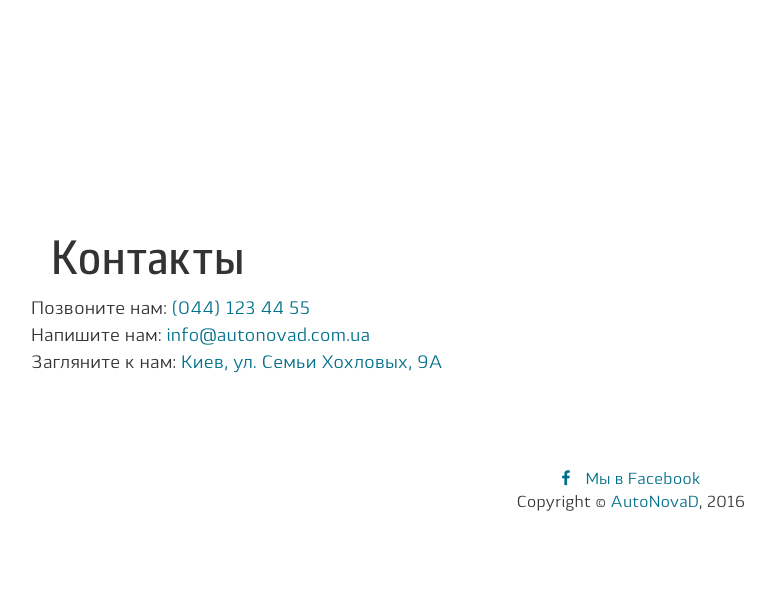
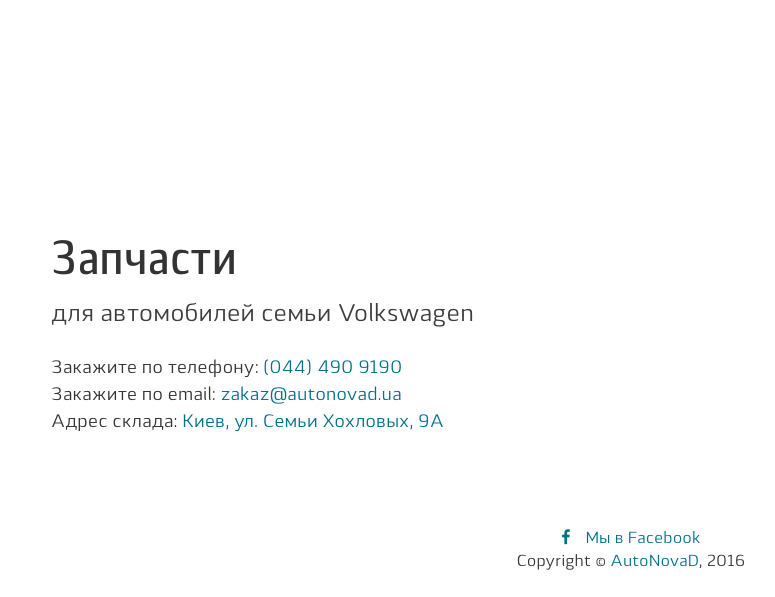
Before and after one commit to salesupcenterdev/and_qr, a PHP site: page /templates/main.php in a window 1280 px wide. Shown: the part 2656-3253 px from the top of the page, without its empty margins (9-784 px from the left). Before the commit the page ends 3167 px from the top, so only its background shows below. Run offline with PHP 8.4, Linux system fonts and the light colour scheme.

Commit message:
fixing 'Contacts' block

```diff
--- a/css/style.css
+++ b/css/style.css
@@ -329,7 +329,7 @@ a.panel-toggle{
 .contact-list{
 	font-size: 18px;
 	list-style: none;
-	padding: 0px;
+	padding: 0 20px;
 	line-height: 22px;
 }
 
@@ -337,6 +337,17 @@ a.panel-toggle{
 	padding-bottom: 5px;
 	line-height: 22px;
 }
+
+.buy-gear{
+	margin-bottom: 25px;
+}
+
+.subtitle{
+	font-size: 24px;
+	color: #3d3d3d;
+	padding: 0 20px;
+}
+
 
 /* footer bootom */
 #wrap {
@@ -447,15 +458,12 @@ a.panel-toggle{
 		padding: 60px 20px 20px 0;
 
 	}
-
-	.title-start{
-		font-size: 48px;
-		padding:0 20px;
+	.contact-list{
+		padding: 0px;
 	}
-	.text-content{
-		padding:0 20px;
+	.subtitle{
+		padding: 0px;
 	}
-
 }
 
 
@@ -473,7 +481,19 @@ a.panel-toggle{
 	.section-content.section-modal {
 		padding: 0;
 	}
-
+	.title-start{
+		font-size: 48px;
+		padding:0 20px;
+	}
+	.text-content{
+		padding:0 20px;
+	}
+	.contact-list{
+		padding: 0 20px;
+	}
+	.subtitle{
+		padding: 0 20px;
+	}
 }
 
 @media (max-width: 768px) { /* these styles will appear if screen less than 768px */
@@ -513,7 +533,12 @@ a.panel-toggle{
 	.title-start{
 		font-size: 42px;
 	}
-
+	.contact-list{
+		padding: 0px;
+	}
+	.subtitle{
+		padding: 0px;
+	}
 }
 /* MEDIA END
 
--- a/templates/main.php
+++ b/templates/main.php
@@ -52,20 +52,6 @@
 
 			<!-- Page Content -->
 
-			<section id="services" class="visible-xs visible-sm first-section section-content">
-				<div class="container">
-					<div class="row">
-						<div class="col-xs-12 col-sm-6 text-center">
-							<a href="pages/taxi.php" class="btn btn-xs-visible">Выбрать и вызвать <br>такси</a>
-						</div>
-						<div class="col-xs-12 col-sm-6 text-center">
-							<a href="pages/evaq.php" class="btn btn-xs-visible">Выбрать и вызвать <br>эвакуатор</a>
-						</div>
-					</div>
-				</div>
-				<hr class="visible-xs visible-sm">
-			</section>
-
 			<!-- ABOUT SECTION -->
 			<section id="about" class="section-content">
 				<div class="container">
@@ -86,6 +72,20 @@
 			<!-- /.section -->
 
 			<hr class="hidden-xs hidden-sm">
+
+			<section id="services" class="visible-xs visible-sm first-section section-content">
+				<div class="container">
+					<div class="row">
+						<div class="col-xs-12 col-sm-6 text-center">
+							<a href="pages/taxi.php" class="btn btn-xs-visible">Выбрать и вызвать <br>такси</a>
+						</div>
+						<div class="col-xs-12 col-sm-6 text-center">
+							<a href="pages/evaq.php" class="btn btn-xs-visible">Выбрать и вызвать <br>эвакуатор</a>
+						</div>
+					</div>
+				</div>
+				<hr class="visible-xs visible-sm">
+			</section>
 
 			<!-- SERVICE SECTION -->
 			<section id="services" class="hidden-xs hidden-sm section-content">
@@ -158,12 +158,15 @@
 				<div class="container">
 					<div class="row">
 						<div class="col-lg-12">
-							<h1 class="title-start">Контакты</h1>
+							<div class="buy-gear">
+								<h1 class="title-start">Запчасти</h1>
+								<span class="subtitle">для автомобилей семьи Volkswagen</span>
+							</div>
 							<p class="text-content">
 								<ul class="contact-list">
-									<li class="contact-list-item">Позвоните нам: <a class="link-text" href="tel:+380441234455">(044) 123 44 55</a></li>
-									<li class="contact-list-item">Напишите нам: <a class="link-text" href="mailto:info@autonovad.com.ua">info@autonovad.com.ua</a></li>
-									<li class="contact-list-item">Загляните к нам: <a class="link-text" href="https://goo.gl/maps/57yX893f7Ls" target="_blank">Киев, ул. Семьи Хохловых, 9А</a></li>
+									<li class="contact-list-item">Закажите по телефону: <a class="link-text" href="tel:+380444909190">(044) 490 9190</a></li>
+									<li class="contact-list-item">Закажите по email: <a class="link-text" href="mailto:zakaz@autonovad.ua">zakaz@autonovad.ua</a></li>
+									<li class="contact-list-item">Адрес склада: <a class="link-text" href="https://goo.gl/maps/57yX893f7Ls" target="_blank">Киев, ул. Семьи Хохловых, 9А</a></li>
 								</ul>
 							</p>
 						</div>
```
